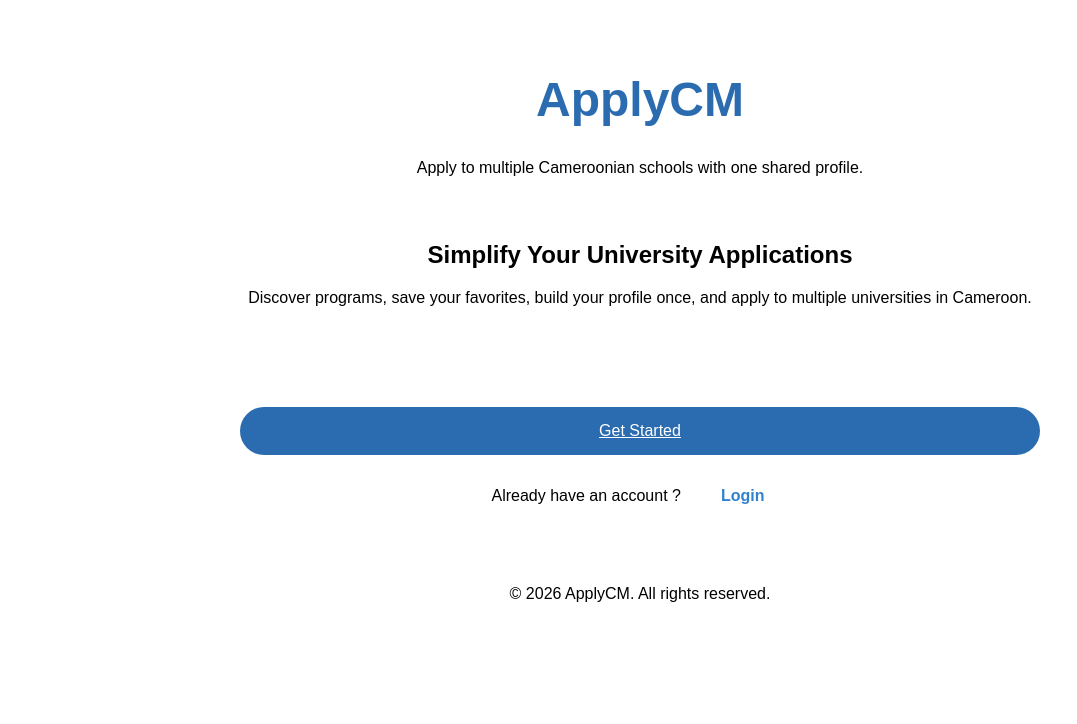
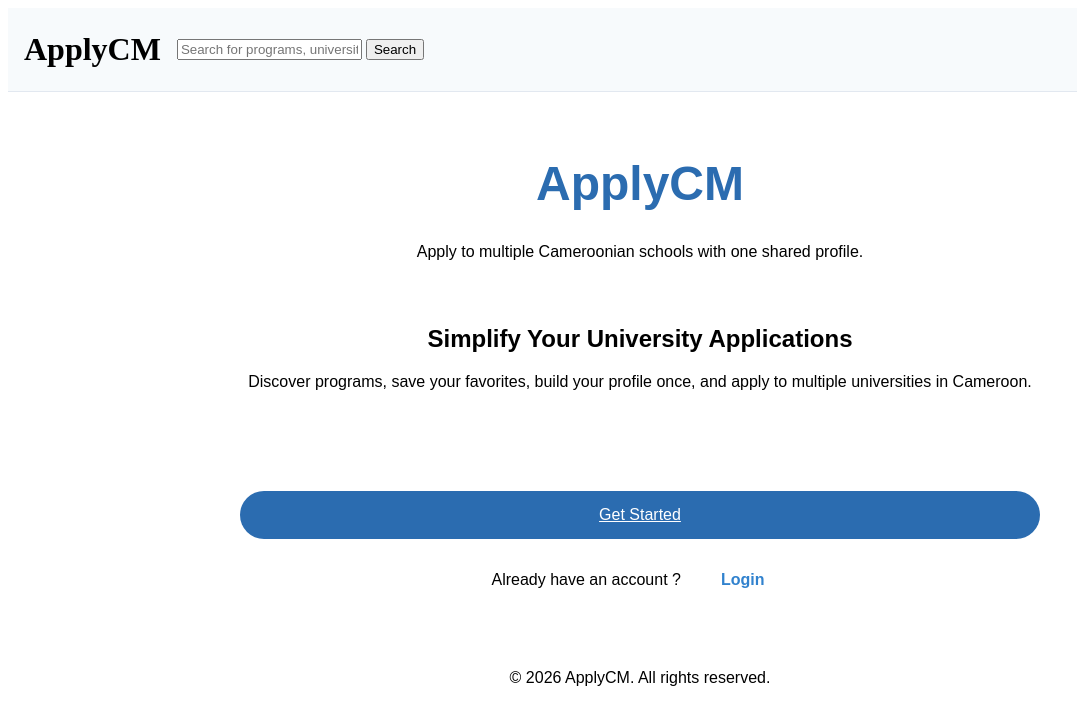
Before and after one commit to DCT-Berinyuy/ApplyCM, a SvelteKit app in the folder frontend/: page / in a window 1280 px wide. Shown: the top 724 px of the page, without its empty margins (0-1077 px from the left). Built offline with nearby package versions, Linux system fonts and the light colour scheme.

Commit message:
Implement search functionality in landing page

```diff
--- a/frontend/src/routes/(auth)/signup/+page.svelte
+++ b/frontend/src/routes/(auth)/signup/+page.svelte
@@ -52,9 +52,7 @@
             <label for="password">Password</label>
             <div class="password-container">
                 <input type={isSeen ? "text" : "password"} id="password" required bind:value={password}>
-                <button type="button" class="eye-btn" onclick={() => isSeen = false}>
-                    hey
-                </button>
+
             </div>
         </div>
         <div class="form-group">
--- a/frontend/src/routes/+page.svelte
+++ b/frontend/src/routes/+page.svelte
@@ -1,7 +1,24 @@
 <script lang="ts">
+let searchQuery = "";
 
+function handleSearch() {
+    if (searchQuery.trim() === "") {
+        alert("Please enter a search query.");
+        return;
+    }
+    // Implement search functionality here
+    console.log("Searching for:", searchQuery);
+}
 </script>
-
+<div class="static-header">
+    <div class="logo">
+        <h1>ApplyCM</h1>
+    </div>
+    <form class="search-form" onsubmit={(event) => { event.preventDefault(); handleSearch(); }}>
+        <input type="text" placeholder="Search for programs, universities..." bind:value={searchQuery} />
+        <button type="submit">Search</button>
+    </form>
+</div>
 <div class="landing-container">
     <header>
         <h1>ApplyCM</h1>
@@ -37,6 +54,14 @@
     header h1 {
         font-size: 3rem;
         color: #2b6cb0;
+    }
+    .static-header {
+        display: flex;
+        gap: 1rem;
+        align-items: center;
+        padding: 0.1em 1em;
+        background-color: #f7fafc;
+        border-bottom: 1px solid #e2e8f0;
     }
     .start {
         margin-top: 100px;
```
